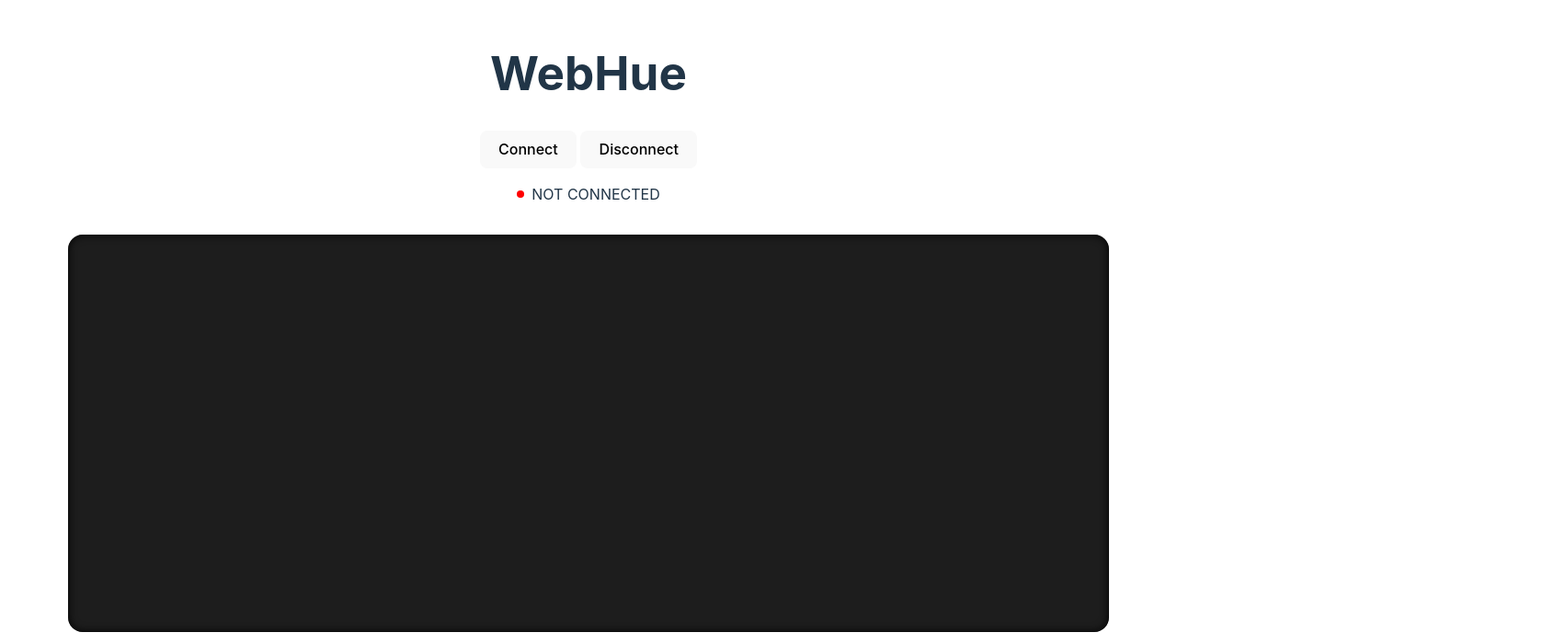
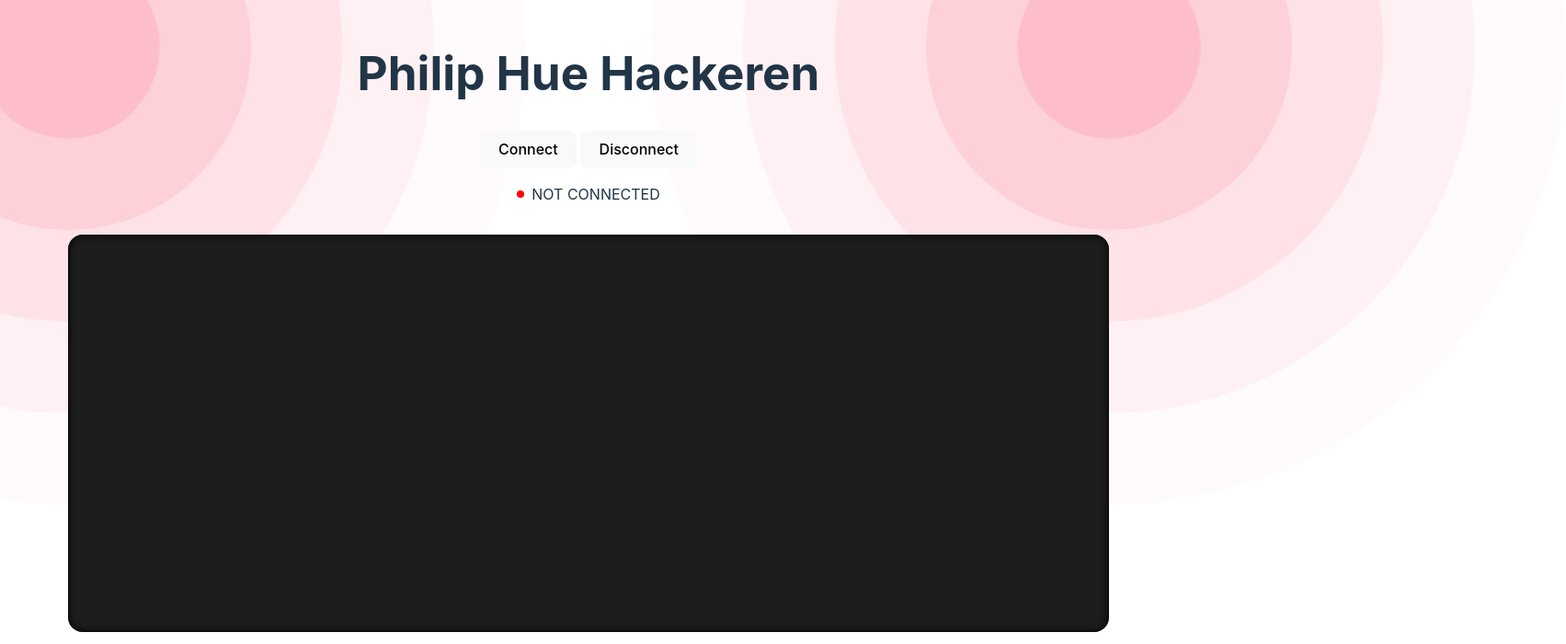
Before and after one commit to Grymse/huehackeren, a Svelte app: page / in a window 1280 px wide. Shown: the top 700 px of the page at 92% size, 1703 px wide, since content can reach past the window. Built offline with nearby package versions, Linux system fonts and the light colour scheme.

Commit message:
cool effect

```diff
--- a/src/App.svelte
+++ b/src/App.svelte
@@ -1,5 +1,6 @@
 <script lang="ts">
   import { writable } from "svelte/store";
+  import Background from "./Background.svelte";
   import { ArduinoHueReader } from "./script";
 
   const reader = new ArduinoHueReader();
@@ -57,7 +58,8 @@
 </script>
 
 <main>
-  <h1>WebHue</h1>
+  <Background {isConnected} />
+  <h1>Philip Hue Hackeren</h1>
   <button on:click={() => reader.connect(onData)}> Connect </button>
   <button
     on:click={() => {
--- /dev/null
+++ b/src/Background.svelte
@@ -0,0 +1,130 @@
+<script>
+  export let isConnected = false;
+</script>
+
+<div style="position: sticky;z-index: -1;" class="ripple-background">
+  <div
+    style={isConnected ? "background: #84CC16;" : "background: #f43f5e;"}
+    class="circle xxlarge shade1"
+  />
+  <div
+    style={isConnected ? "background: #84CC16;" : "background: #f43f5e;"}
+    class="circle xlarge shade2"
+  />
+  <div
+    style={isConnected ? "background: #84CC16;" : "background: #f43f5e;"}
+    class="circle large shade3"
+  />
+  <div
+    style={isConnected ? "background: #84CC16;" : "background: #f43f5e;"}
+    class="circle medium shade4"
+  />
+  <div
+    style={isConnected ? "background: #84CC16;" : "background: #f43f5e;"}
+    class="circle small shade5"
+  />
+</div>
+
+<div
+  style="position: sticky;z-index: -1; margin-left: 100%;"
+  class="ripple-background"
+>
+  <div
+    style={isConnected ? "background: #84CC16;" : "background: #f43f5e;"}
+    class="circle xxlarge shade1"
+  />
+  <div
+    style={isConnected ? "background: #84CC16;" : "background: #f43f5e;"}
+    class="circle xlarge shade2"
+  />
+  <div
+    style={isConnected ? "background: #84CC16;" : "background: #f43f5e;"}
+    class="circle large shade3"
+  />
+  <div
+    style={isConnected ? "background: #84CC16;" : "background: #f43f5e;"}
+    class="circle medium shade4"
+  />
+  <div
+    style={isConnected ? "background: #84CC16;" : "background: #f43f5e;"}
+    class="circle small shade5"
+  />
+</div>
+
+<style>
+  .circle {
+    position: absolute;
+    border-radius: 50%;
+
+    animation: ripple 35s infinite;
+    box-shadow: 0px 0px 1px 0px #508fb9;
+  }
+
+  .small {
+    width: 200px;
+    height: 200px;
+    left: -100px;
+    bottom: -100px;
+  }
+
+  .medium {
+    width: 400px;
+    height: 400px;
+    left: -200px;
+    bottom: -200px;
+  }
+
+  .large {
+    width: 600px;
+    height: 600px;
+    left: -300px;
+    bottom: -300px;
+  }
+
+  .xlarge {
+    width: 800px;
+    height: 800px;
+    left: -400px;
+    bottom: -400px;
+  }
+
+  .xxlarge {
+    width: 1000px;
+    height: 1000px;
+    left: -500px;
+    bottom: -500px;
+  }
+
+  .shade1 {
+    opacity: 0.025;
+  }
+  .shade2 {
+    opacity: 0.05;
+  }
+
+  .shade3 {
+    opacity: 0.075;
+  }
+
+  .shade4 {
+    opacity: 0.1;
+  }
+
+  .shade5 {
+    opacity: 0.125;
+  }
+
+  @keyframes ripple {
+    0% {
+      transform: scale(0.8);
+    }
+
+    50% {
+      transform: scale(1.2);
+    }
+
+    100% {
+      transform: scale(0.8);
+    }
+  }
+</style>
```
